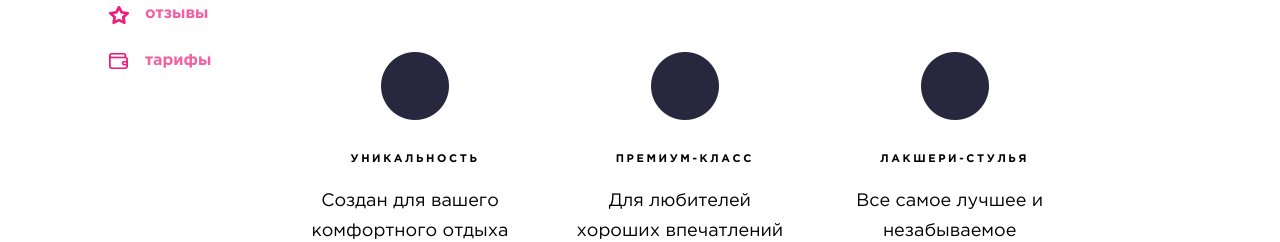
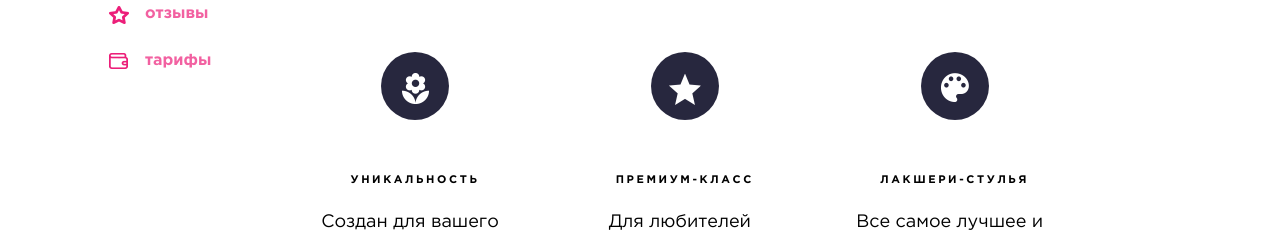
Before and after one commit to Arrisio/arrisio.github.io, a plain HTML site: page index.html in a window 1280 px wide. Shown: the part 547-789 px from the top of the page. Drawn offline with Linux system fonts and the light colour scheme.

Commit message:
fix images

```diff
--- a/css/index_main.css
+++ b/css/index_main.css
@@ -56,9 +56,20 @@
 
 
 
+.feature_point__img_wrapper {
+  vertical-align: middle;
+  width: 68px;
+  height: 68px;
+  border-radius: 50%;
+  background-color: #27273e;
+  background-repeat: no-repeat;
+  background-position: center;
+  margin: auto;
+  margin-bottom: 35px;
+}
+
 .feature_point__img {
-  /* vertical-align: middle; */
-  margin-bottom: 10px;
+  margin-top: 21px;
 }
 
 .feature_point__name {
--- a/index.html
+++ b/index.html
@@ -68,7 +68,9 @@
         <div class="features__features_list_wrapper">
           <ul class="features__features_list">
             <li class="features__feature_point feature_point">
-              <div class="feature_point__img"> <img src="./img/ellipse-2.png" alt=""></div>
+              <div class="feature_point__img_wrapper">
+                <img src="./img/flower.png" class="feature_point__img" alt="Уникальность">
+              </div>
               <div class="feature_point__name">Уникальность</div>
               <div class="feature_point__description">Создан для вашего комфортного отдыха</div>
               <div class="feature_point__list_div">
@@ -81,7 +83,9 @@
             </li>
             <li class="features__feature_point feature_point">
 
-              <div class="feature_point__img"> <img src="./img/ellipse-2.png" alt=""></div>
+              <div class="feature_point__img_wrapper">
+                <img src="./img/star.png" class="feature_point__img" alt="star.png">
+              </div>
               <div class="feature_point__name">Премиум-класс</div>
               <div class="feature_point__description">Для любителей хороших впечатлений</div>
               <div class="feature_point__list_div">
@@ -95,7 +99,9 @@
             </li>
             <li class="features__feature_point feature_point">
 
-              <div class="feature_point__img"> <img src="./img/ellipse-2.png" alt=""></div>
+              <div class="feature_point__img_wrapper">
+                <img src="./img/palette.png" class="feature_point__img" alt="pallete.png">
+              </div>
               <div class="feature_point__name">Лакшери-стулья</div>
               <div class="feature_point__description">Все самое лучшее и незабываемое</div>
               <div class="feature_point__list_div">
```
Also changed, not shown: img/flower.png (added), img/palette.png (added), img/star.png (added).
